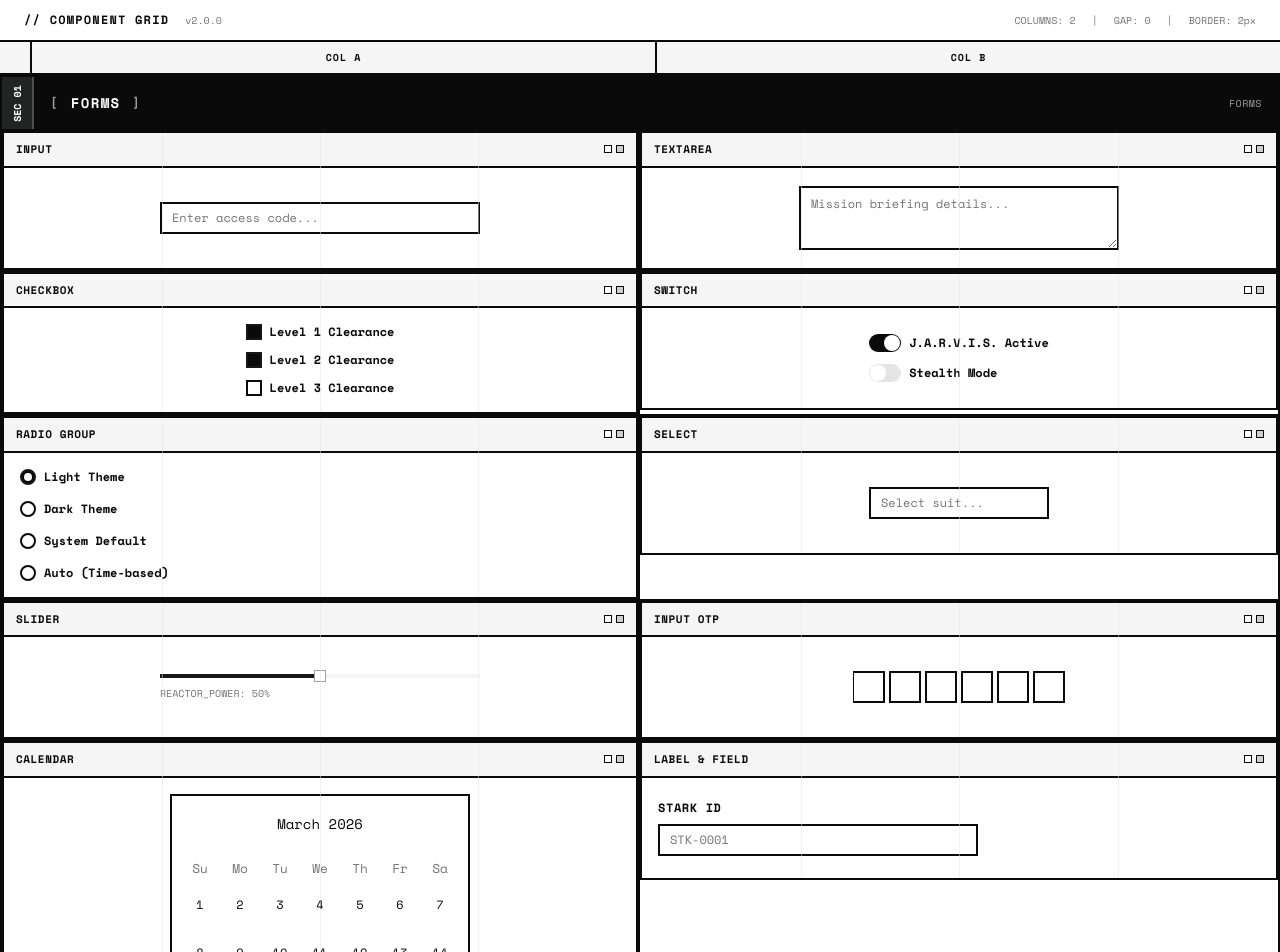
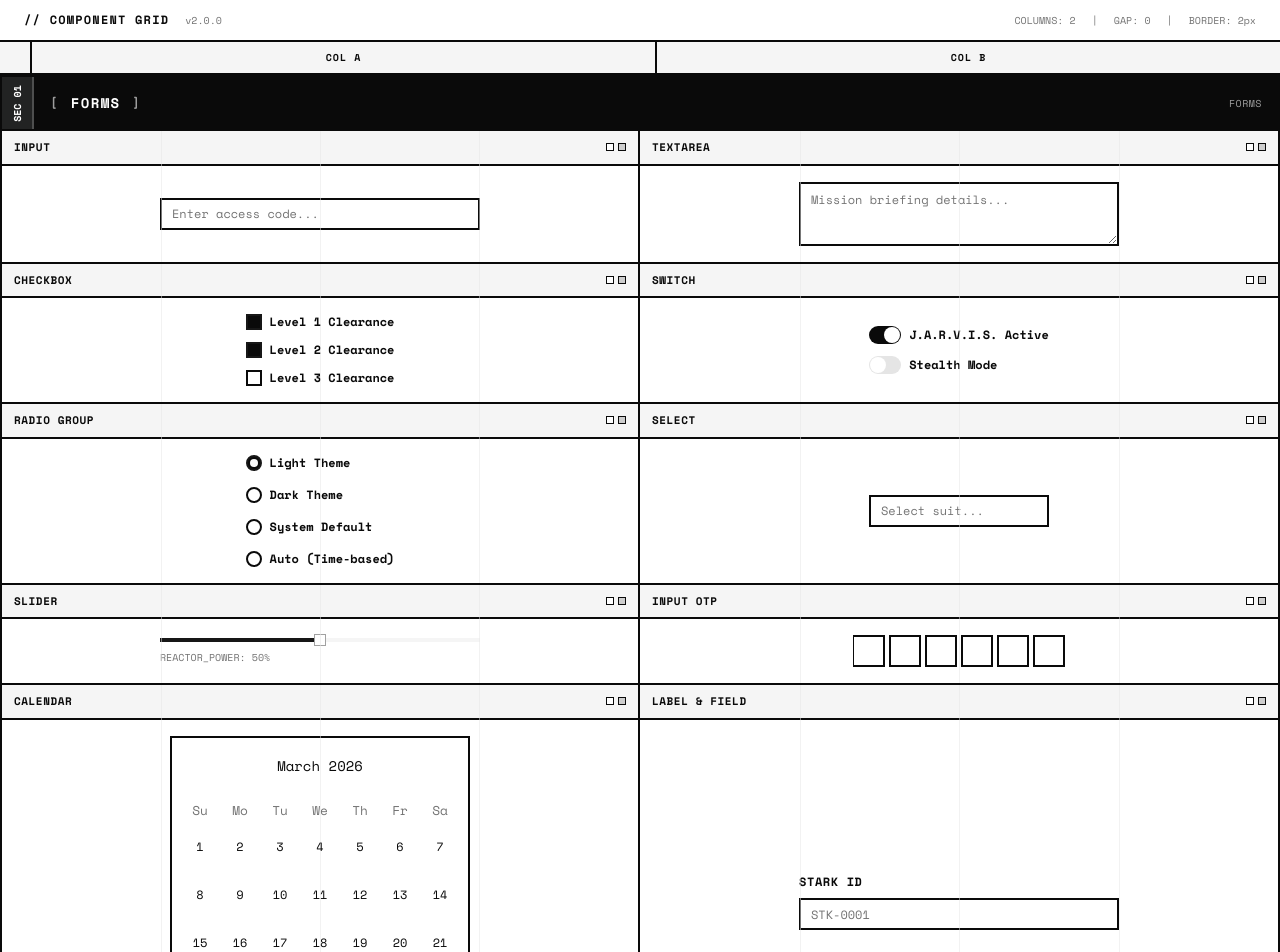
Before and after one commit to phalla-doll/shadcn-mono, a Next.js app: page /components in a window 1280 px wide. Shown: the top 952 px of the page. Built offline with nearby package versions, Linux system fonts and the light colour scheme; some icons are missing.

Commit message:
Update page.tsx

```diff
--- a/app/components/page.tsx
+++ b/app/components/page.tsx
@@ -231,7 +231,7 @@
     children: React.ReactNode
 }) {
     return (
-        <div className="relative border-2 border-foreground bg-background">
+        <div className="relative flex h-full flex-col">
             {/* Title bar */}
             <div className="border-b-2 border-foreground bg-muted px-3 py-2">
                 <div className="flex items-center justify-between">
@@ -246,7 +246,7 @@
             </div>
 
             {/* Content area */}
-            <div className="flex min-h-[100px] flex-wrap items-center justify-center gap-3 p-4">
+            <div className="flex flex-1 flex-wrap items-center justify-center gap-3 p-4">
                 {children}
             </div>
 
@@ -420,7 +420,7 @@
                         <ComponentBox title="Radio Group">
                             <RadioGroup
                                 defaultValue="light"
-                                className="space-y-2"
+                                className="w-fit space-y-2"
                             >
                                 <div className="flex items-center gap-2">
                                     <RadioGroupItem
@@ -568,7 +568,7 @@
 
                     <div className="border-b-2 border-foreground">
                         <ComponentBox title="Label & Field">
-                            <Field>
+                            <Field className="max-w-xs">
                                 <FieldLabel className="font-mono text-xs font-bold tracking-wider text-foreground uppercase">
                                     Stark ID
                                 </FieldLabel>
@@ -1159,7 +1159,7 @@
 
                     <div className="border-b-2 border-foreground md:border-r-2 md:border-foreground">
                         <ComponentBox title="Table">
-                            <Table className="w-full max-w-xs">
+                            <Table className="max-w-xs">
                                 <TableHeader>
                                     <TableRow className="border-2 border-foreground bg-muted">
                                         <TableHead className="border-r-2 border-foreground font-mono text-[10px] font-bold text-foreground">
```
